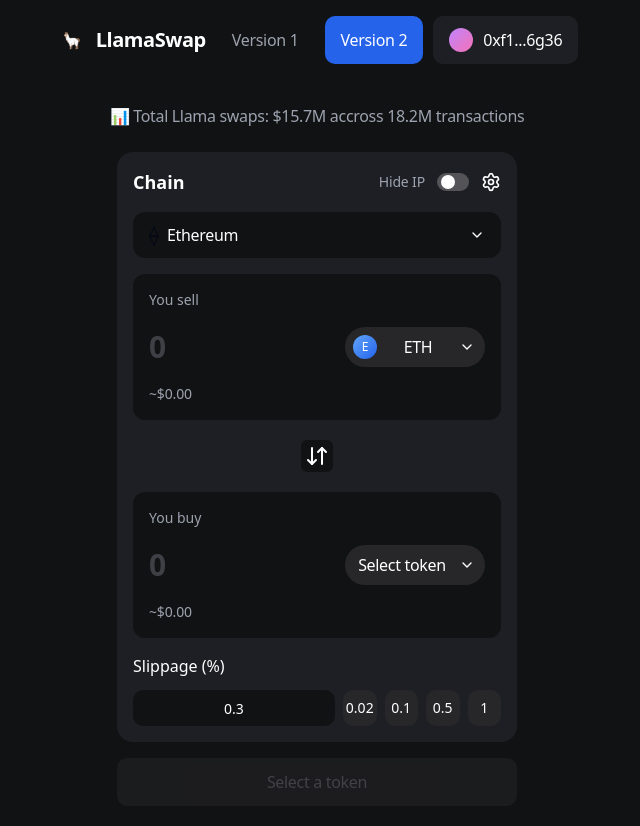
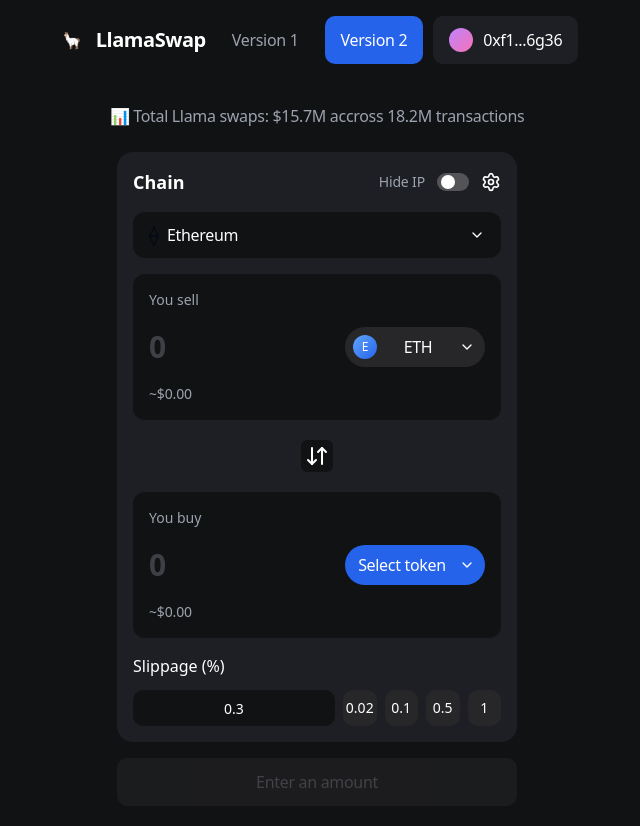
Before and after one commit to alexbeltechi/designwithmeaning, a Next.js app: page /v2 in a window 1280 px wide. Shown: the top 826 px of the page, without its empty margins (323-963 px from the left). Built offline with nearby package versions, Linux system fonts and the light colour scheme.

Commit message:
Add smart CTA button states and blue Select token button for first-time use

```diff
--- a/src/app/v2/page.tsx
+++ b/src/app/v2/page.tsx
@@ -165,15 +165,24 @@
 
   // Determine button text and state
   const getButtonState = () => {
-    if (!toToken) {
-      return { text: 'Select a token', disabled: true, className: 'bg-zinc-800 text-zinc-500 cursor-not-allowed' };
-    }
-    if (!amount || parseFloat(amount) <= 0) {
+    const hasValidAmount = amount && parseFloat(amount) > 0;
+    const hasValidOutputAmount = outputAmount && parseFloat(outputAmount) > 0;
+
+    // Check if either sell or buy has an amount
+    if (!hasValidAmount && !hasValidOutputAmount) {
       return { text: 'Enter an amount', disabled: true, className: 'bg-zinc-800 text-zinc-500 cursor-not-allowed' };
     }
-    if (routes.length === 0) {
+
+    // If amount is entered but no token selected
+    if ((hasValidAmount && !toToken) || (hasValidOutputAmount && !fromToken)) {
+      return { text: 'Choose a token', disabled: true, className: 'bg-zinc-800 text-zinc-500 cursor-not-allowed' };
+    }
+
+    // If tokens selected but no valid routes
+    if (routes.length === 0 && fromToken && toToken) {
       return { text: 'No routes available', disabled: true, className: 'bg-zinc-800 text-zinc-500 cursor-not-allowed' };
     }
+
     return { text: 'Swap', disabled: false, className: 'bg-blue-600 hover:bg-blue-700 text-white' };
   };
 
--- a/src/components/v2/TokenInput.tsx
+++ b/src/components/v2/TokenInput.tsx
@@ -125,7 +125,11 @@
         <div className="relative" ref={dropdownRef}>
           <button
             onClick={() => setShowTokenDropdown(!showTokenDropdown)}
-            className="w-[140px] h-[40px] bg-zinc-800 rounded-[100px] pl-2 pr-[10px] flex items-center gap-2 hover:bg-zinc-700 transition-colors"
+            className={`w-[140px] h-[40px] rounded-[100px] pl-2 pr-[10px] flex items-center gap-2 transition-colors ${
+              selectedToken
+                ? 'bg-zinc-800 hover:bg-zinc-700'
+                : 'bg-blue-600 hover:bg-blue-700'
+            }`}
           >
             {selectedToken ? (
               <>
```
